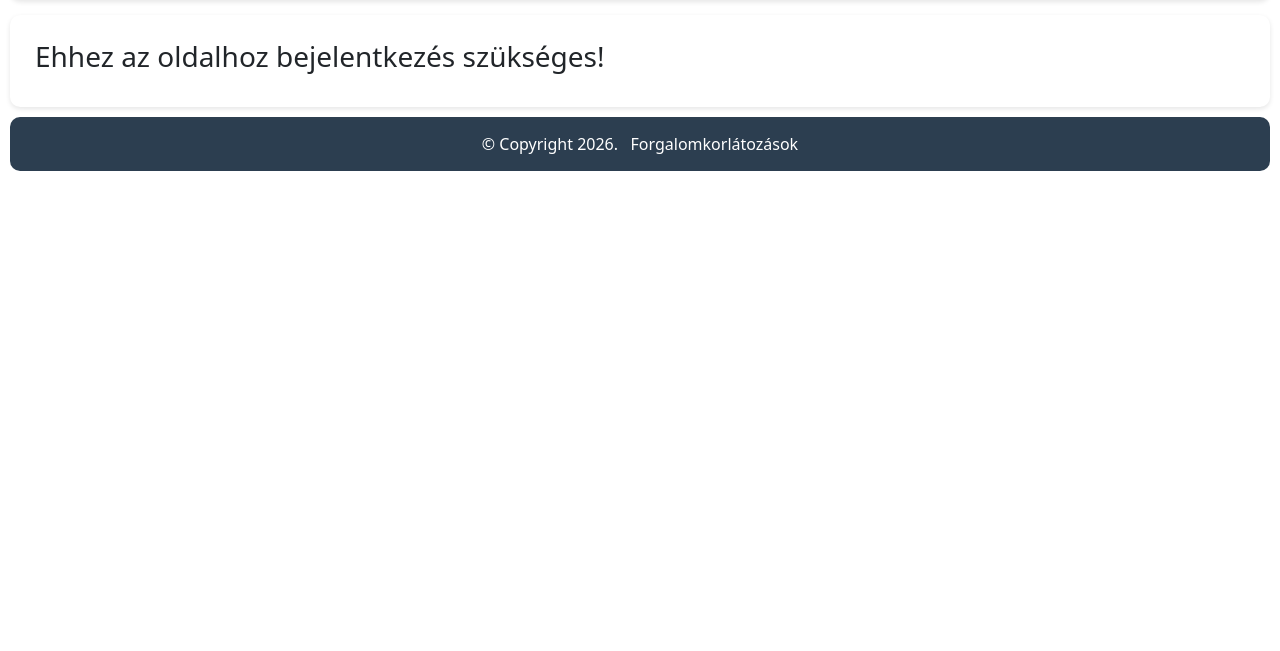
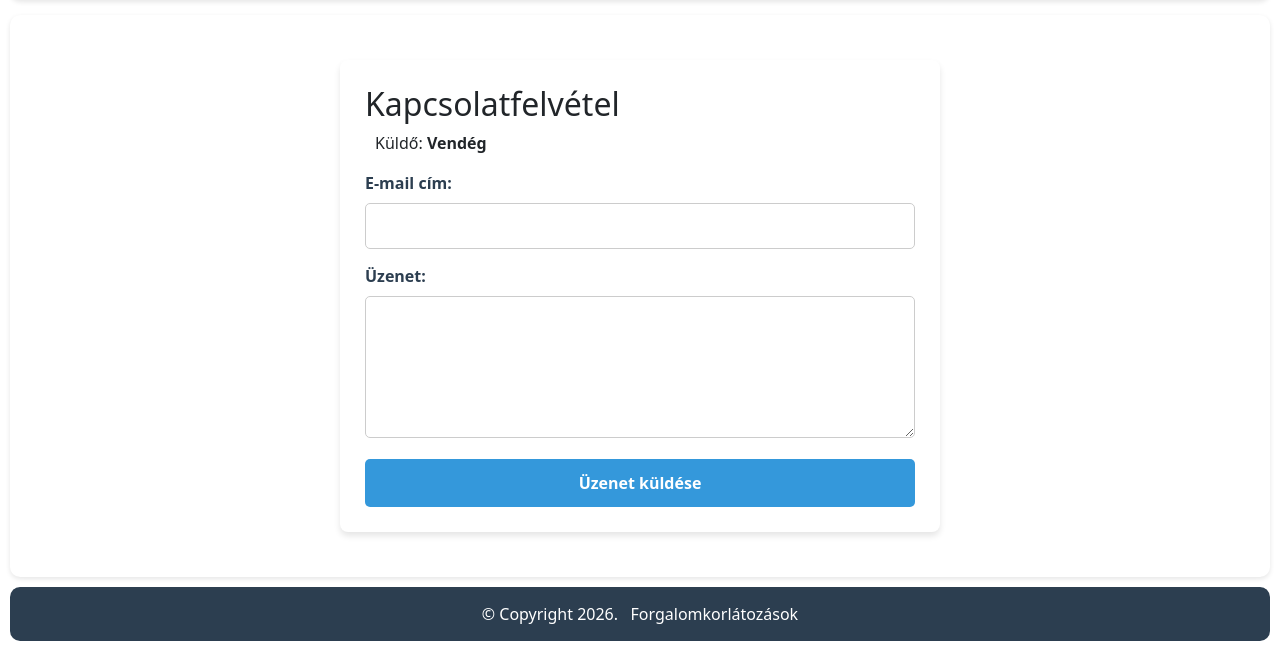
Before and after one commit to SajtosKola/webprogGyakorlat, a PHP site: page /kapcsolat in a window 1280 px wide. Shown: the part 174-825 px from the top of the page. Before the commit the page ends 345 px from the top, so only its background shows below. Run offline with PHP 8.4, Linux system fonts and the light colour scheme.

Commit message:
Üzenetek és kapcsolat fix

```diff
--- /dev/null
+++ b/logicals/kapcsolat.php
@@ -0,0 +1,31 @@
+<?php
+$eredmeny = "";
+$kuldott_nev = "";
+$kuldott_msg = "";
+
+if ($_SERVER["REQUEST_METHOD"] == "POST" && isset($_POST['kuld'])) {
+    $email = trim($_POST['e']);
+    $msg = trim($_POST['m']);
+
+    $nev = isset($_SESSION['login']) ? $_SESSION['login'] : "Vendég";
+
+    if (strpos($email, '@') !== false && !empty($msg)) {
+        try {
+            $dbh = new PDO('mysql:host=localhost;dbname=forgalomkorlatozas', 'root', '',
+                array(PDO::ATTR_ERRMODE=>PDO::ERRMODE_EXCEPTION));
+
+            $sql = "INSERT INTO kapcsolat (nev, email, uzenet, datum) VALUES (?,?,?,NOW())";
+            $sth = $dbh->prepare($sql);
+            $sth->execute(array($nev, $email, $msg));
+
+            $eredmeny = "sikeres";
+            $kuldott_nev = $nev;
+            $kuldott_msg = $msg;
+        } catch (PDOException $e) {
+            $eredmeny = "Adatbázis hiba: " . $e->getMessage();
+        }
+    } else {
+        $eredmeny = "Kérjük, helyesen töltse ki a mezőket!";
+    }
+}
+?>
--- a/templates/pages/kapcsolat.tpl.php
+++ b/templates/pages/kapcsolat.tpl.php
@@ -1,36 +1,68 @@
-<?php
-if (!isset($_SESSION['login'])) {
-    echo "<h3>Ehhez az oldalhoz bejelentkezés szükséges!</h3>";
-} else {
-    try {
-        $dbh = new PDO('mysql:host=localhost;dbname=forgalomkorlatozas', 'root', '');
-        $sql = "SELECT nev, email, uzenet, datum FROM kapcsolat ORDER BY datum DESC";
-        $sth = $dbh->query($sql);
-?>
-        <h2>Beérkezett üzenetek</h2>
-        <div class="table-res">
-            <table class="uzenet-tablazat">
-                <thead>
-                    <tr>
-                        <th>Küldő neve</th>
-                        <th>E-mail</th>
-                        <th>Üzenet</th>
-                        <th>Dátum</th>
-                    </tr>
-                </thead>
-                <tbody>
-                    <?php while($row = $sth->fetch(PDO::FETCH_ASSOC)): ?>
-                        <tr>
-                            <td><?= htmlspecialchars($row['nev']) ?></td>
-                            <td><?= htmlspecialchars($row['email']) ?></td>
-                            <td><?= nl2br(htmlspecialchars($row['uzenet'])) ?></td>
-                            <td><?= $row['datum'] ?></td>
-                        </tr>
-                    <?php endwhile; ?>
-                </tbody>
-            </table>
+<style>
+    .contact-form-container {
+        background-color: white; padding: 25px; border-radius: 8px;
+        box-shadow: 0 4px 6px rgba(0,0,0,0.1); max-width: 600px; margin: 20px auto;
+    }
+    .contact-form-container label { font-weight: bold; color: #2c3e50; }
+    .contact-form-container input[type="text"], .contact-form-container textarea {
+        width: 100%; padding: 10px; margin: 8px 0 15px 0; border: 1px solid #ccc; border-radius: 5px;
+    }
+    .contact-form-container input[type="submit"] {
+        background-color: #3498db; color: white; border: none; padding: 12px 20px;
+        border-radius: 5px; cursor: pointer; font-weight: bold; width: 100%;
+    }
+    .contact-form-container input[type="submit"]:hover { background-color: #2980b9; }
+    .success-msg { background-color: #e8f8f5; color: #16a085; padding: 15px; border-left: 5px solid #1abc9c; border-radius: 5px; margin-bottom: 20px; }
+</style>
+
+<div class="contact-form-container">
+    <h2>Kapcsolatfelvétel</h2>
+
+    <?php if ($eredmeny === "sikeres"): ?>
+        <div class="success-msg">
+            <h3>Köszönjük az üzenetet!</h3>
+            <p><strong>Név:</strong> <?php echo htmlspecialchars($kuldott_nev); ?></p>
+            <p><strong>Üzenet:</strong> <?php echo nl2br(htmlspecialchars($kuldott_msg)); ?></p>
         </div>
-<?php
-    } catch (PDOException $e) { echo "Hiba: " . $e->getMessage(); }
-}
-?>
+        <p><a href="?oldal=kapcsolat">Új üzenet küldése</a></p>
+    <?php else: ?>
+
+    <?php if (!empty($eredmeny)): ?>
+        <p style="color: red;"><?php echo $eredmeny; ?></p>
+    <?php endif; ?>
+
+        <form id="contact_form" action="" method="post" novalidate>
+            <p>Küldő: <strong><?= isset($_SESSION['login']) ? htmlspecialchars($_SESSION['login']) : "Vendég" ?></strong></p>
+
+            <label>E-mail cím:</label>
+            <input type="text" name="e" id="e">
+            <div id="js_err_e" style="color:red; display:none; margin-bottom: 10px;">Érvénytelen e-mail cím!</div>
+
+            <label>Üzenet:</label>
+            <textarea name="m" id="m" rows="5"></textarea>
+            <div id="js_err_m" style="color:red; display:none; margin-bottom: 10px;">Az üzenet nem lehet üres!</div>
+
+            <input type="submit" name="kuld" value="Üzenet küldése">
+        </form>
+
+        <script>
+            document.getElementById('contact_form').onsubmit = function(e) {
+                let ok = true;
+                const email = document.getElementById('e').value;
+                const msg = document.getElementById('m').value;
+
+                if (!email.includes('@')) {
+                    document.getElementById('js_err_e').style.display = 'block';
+                    ok = false;
+                } else { document.getElementById('js_err_e').style.display = 'none'; }
+
+                if (msg.trim() === "") {
+                    document.getElementById('js_err_m').style.display = 'block';
+                    ok = false;
+                } else { document.getElementById('js_err_m').style.display = 'none'; }
+
+                if (!ok) e.preventDefault();
+            };
+        </script>
+    <?php endif; ?>
+</div>
```
Also changed, not shown: logicals/uzenetek.php (added, +15 -0 lines), templates/pages/uzenetek.tpl.php (+54 -56 lines).
